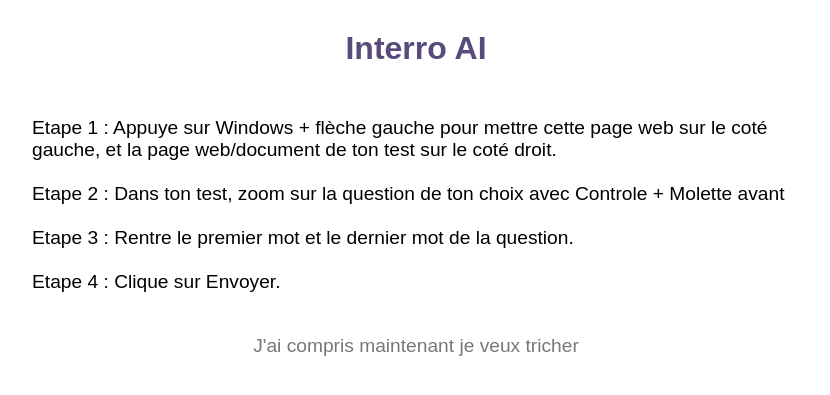
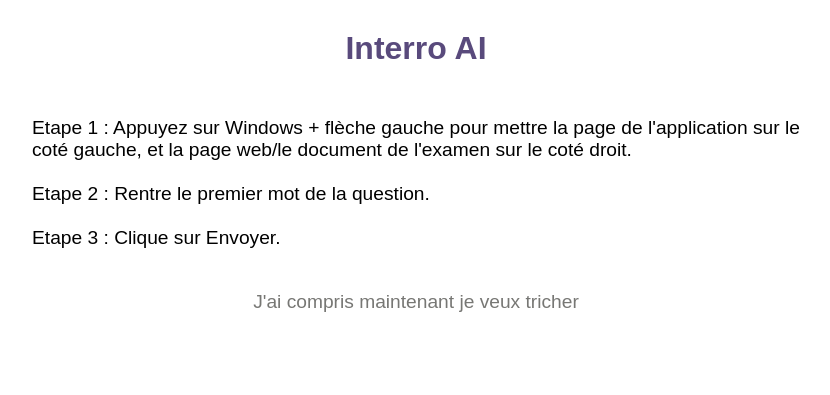
Before and after one commit to Morelromain/P19_Interro_AI, a Django app: page /link/ in a window 1280 px wide. Shown: the top 395 px of the page, without its empty margins (224-1054 px from the left). Run offline with Django 3.2, Linux system fonts and the light colour scheme.

Commit message:
Update link.html

```diff
--- a/Interro_AI/templates/link.html
+++ b/Interro_AI/templates/link.html
@@ -8,10 +8,9 @@
     <body>
         <h1>Interro AI</h1>
         <div class="explication">
-        Etape 1 : Appuye sur Windows + flèche gauche pour mettre cette page web sur le coté gauche, et la page web/document de ton test sur le coté droit.<br><br>
-        Etape 2 : Dans ton test, zoom sur la question de ton choix avec Controle + Molette avant<br><br>
-        Etape 3 : Rentre le premier mot et le dernier mot de la question.<br><br>
-        Etape 4 : Clique sur Envoyer.<br><br>
+            Etape 1 : Appuyez sur Windows + flèche gauche pour mettre la page de l'application sur le coté gauche, et la page web/le document de l'examen sur le coté droit.<br><br>
+            Etape 2 : Rentre le premier mot de la question.<br><br>
+            Etape 3 : Clique sur Envoyer.<br><br>
         </div>
         <a href="{% url 'home' %}">J'ai compris maintenant je veux tricher</a>
     </body>
```
